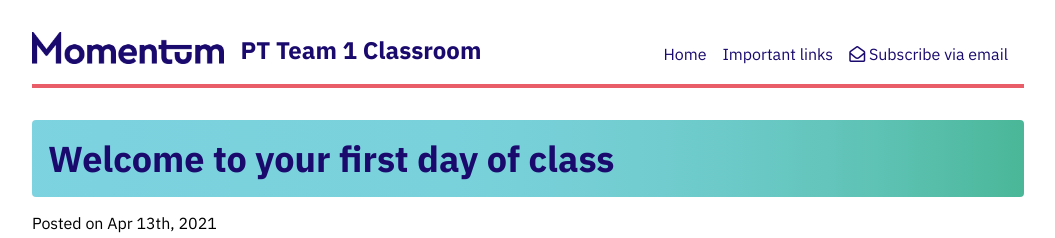
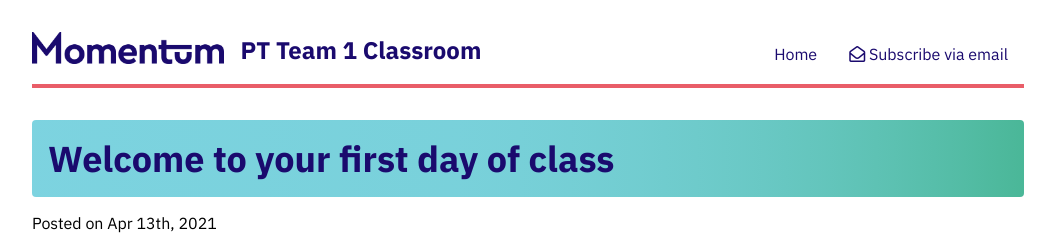
Before and after one commit to momentum-pt-team-1/momentum-pt-team-1.github.io, a Jekyll site: the page built from index.html, in a window 1280 px wide and 900 px high. Shown: the top 238 px of the window, without its empty margins (112-1167 px from the left). Built offline with Jekyll 4.4.1, drawn with Linux system fonts in a browser that asks for light colours; nearby versions of some CDN libraries; the list of posts is cut into pages by our own code.

Commit message:
comment out important links

```diff
--- a/_layouts/base.html
+++ b/_layouts/base.html
@@ -45,11 +45,11 @@
               >
             </li>
             <li class="pr3">
-              <a
+              <!-- <a
                 class="link underline-hover"
                 href="{{ '/links/' | relative_url }}"
                 >Important links</a
-              >
+              > -->
             </li>
             <li class="pr3">
               <a
```
